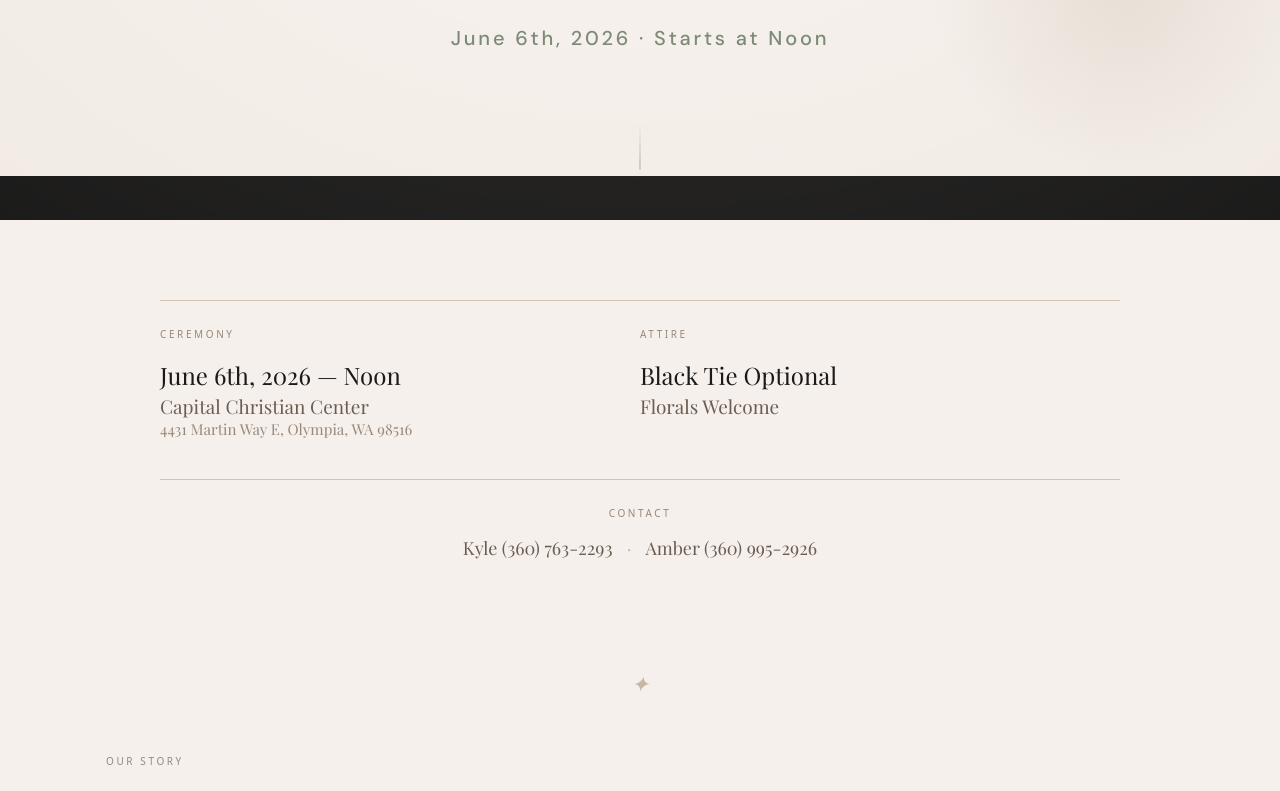
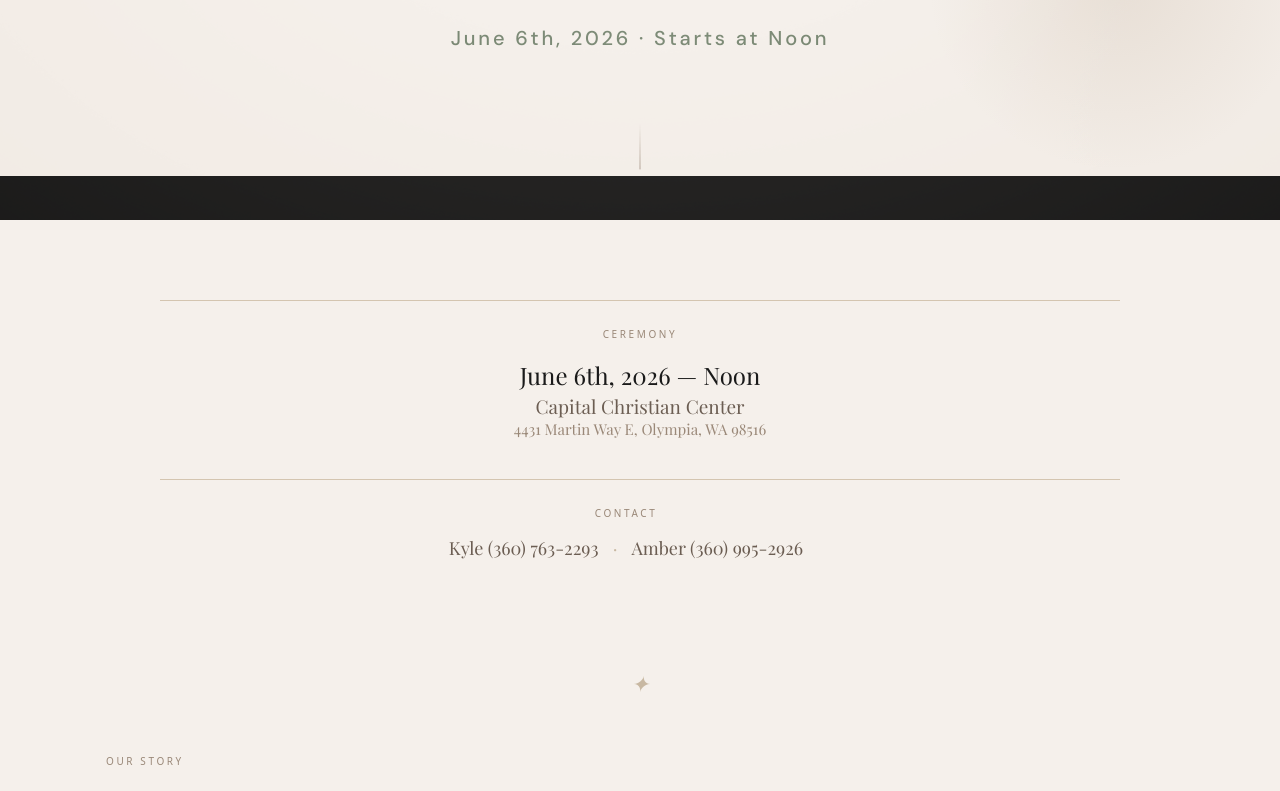
Before and after one commit to CavinKrenik/K-A, a React (Vite) app: page / in a window 1280 px wide. Shown: the part 580-1371 px from the top of the page. Built offline with nearby package versions, Linux system fonts and the light colour scheme; a web font is replaced by a local one.

Commit message:
images, modal, Dates

```diff
--- a/src/WeddingSite.jsx
+++ b/src/WeddingSite.jsx
@@ -324,19 +324,10 @@ const CSS = `
     grid-template-columns: 1fr;
     max-width: 960px;
     margin: 0 auto;
-  }
-  @media (min-width: 640px) {
-    .details-grid { grid-template-columns: 1fr 1fr; }
+    text-align: center;
   }
   .details-contact {
     grid-column: 1;
-  }
-  @media (min-width: 640px) {
-    .details-contact {
-      grid-column: 1 / -1;
-      text-align: center;
-      padding-right: 0 !important;
-    }
   }
 
   /* ── Photo grid ── */
@@ -1119,40 +1110,33 @@ export default function WeddingSite() {
           ref={detailsRef}
           className={`details-grid reveal${detailsVisible ? " in" : ""}`}
         >
-          {[
-            { label: "Ceremony",  l1: "June 6th, 2026 — Noon",  l2: "Capital Christian Center",  l3: "4431 Martin Way E, Olympia, WA 98516" },
-            { label: "Attire",    l1: "Black Tie Optional",  l2: "Florals Welcome",  l3: "" },
-          ].map(({ label, l1, l2, l3 }) => (
-            <div key={label} style={{
+          {/* Ceremony — centered */}
+          <div style={{
             borderTop: "1px solid #d4c5b0",
             paddingTop: "26px",
             paddingBottom: "40px",
-              paddingRight: "28px",
           }}>
-              <p style={detail}>{label}</p>
+            <p style={detail}>Ceremony</p>
             <p style={{
               fontFamily: "'Playfair Display', serif",
               fontSize: "clamp(20px, 3vw, 24px)",
               color: "#1a1a1a",
               fontWeight: 400,
               lineHeight: 1.5,
-              }}>{l1}</p>
+            }}>June 6th, 2026 — Noon</p>
             <p style={{
               fontFamily: "'Playfair Display', serif",
               fontSize: "clamp(16px, 2.5vw, 19px)",
               color: "#6b5d52",
               fontWeight: 400,
-              }}>{l2}</p>
-              {l3 && (
+            }}>Capital Christian Center</p>
             <p style={{
               fontFamily: "'Playfair Display', serif",
               fontSize: "15px",
               color: "#9a8878",
               fontWeight: 400,
-                }}>{l3}</p>
-              )}
+            }}>4431 Martin Way E, Olympia, WA 98516</p>
           </div>
-          ))}
 
           {/* Contact — full width row on desktop, centered */}
           <div className="details-contact" style={{
```
Lines whose indentation alone changed are shown as unchanged.
